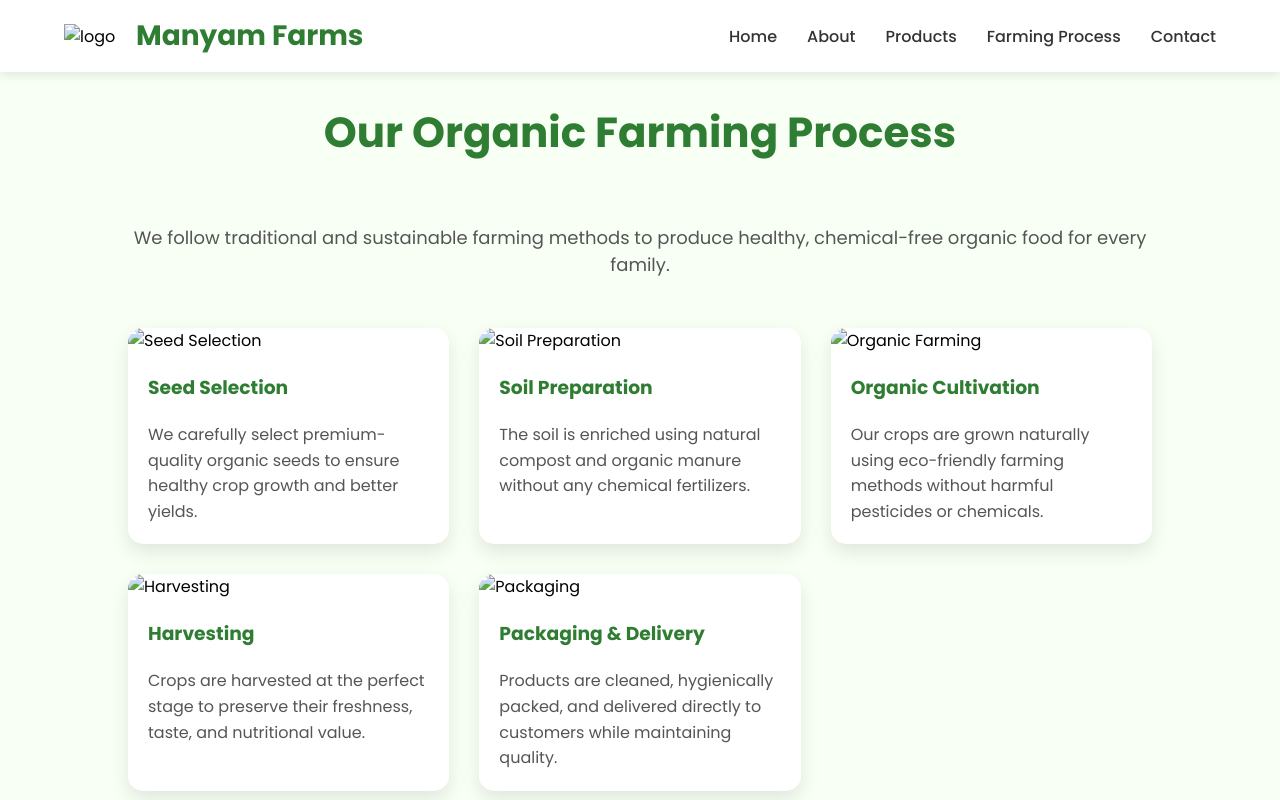
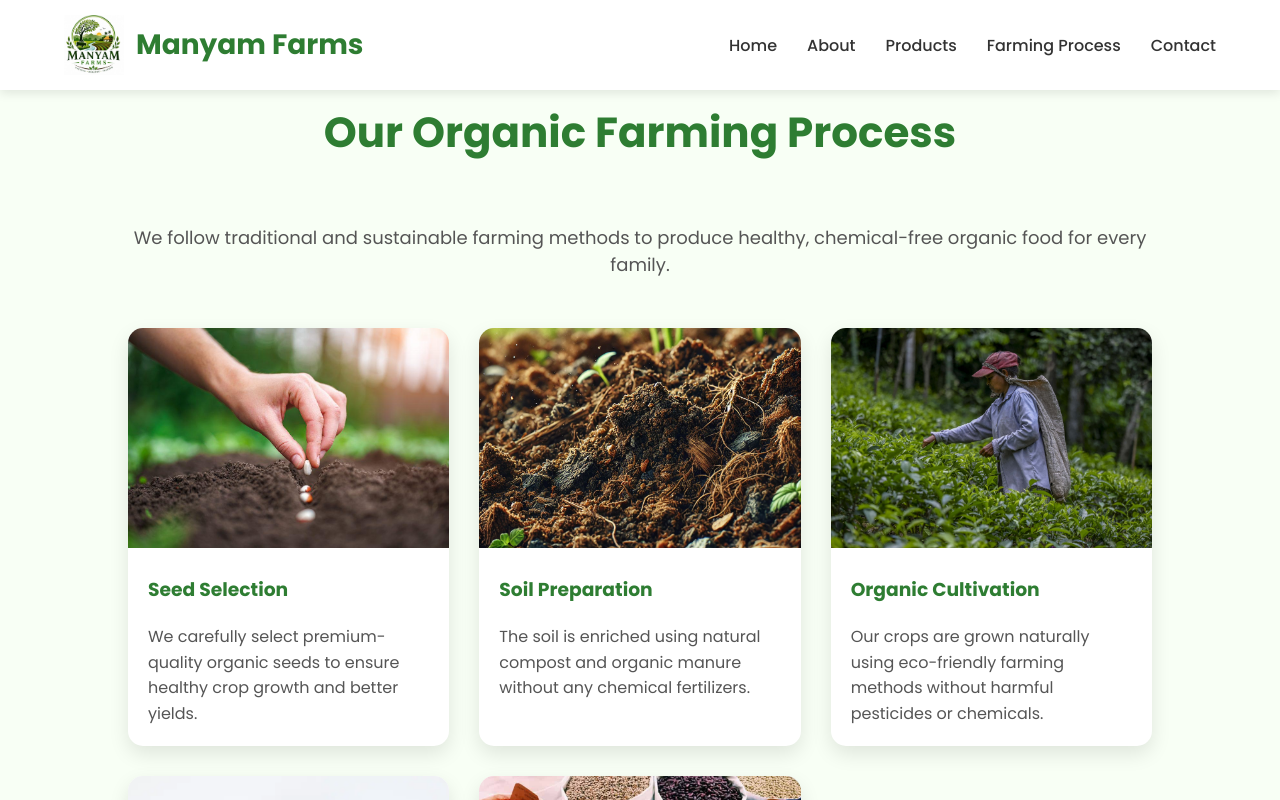
Before and after one commit to 22kalyani/manayam_farms, a plain HTML site: page index.html in a window 1280 px wide. Both pictures are taken after a click on the link "Farming Process". Shown: the part 2302-3102 px from the top of the page. Drawn offline with Linux system fonts and the light colour scheme.

Commit message:
Add files via upload

```diff
--- a/index.html
+++ b/index.html
@@ -20,7 +20,7 @@
 
         <div class="logo">
 
-            <img src="images/logo.jpeg" alt="logo">
+            <img src="logo.jpeg" alt="logo">
 
             <h2>Manyam Farms</h2>
 
@@ -49,10 +49,10 @@
 <section class="hero">
 
     <div class="slider">
-        <img src="images/hero1.jpg" class="slide active" alt="">
-        <img src="images/hero2.jpg" class="slide" alt="">
-        <img src="images/hero3.jpg" class="slide" alt="">
-        <img src="images/hero4.jpg" class="slide" alt="">
+        <img src="hero1.jpg" class="slide active" alt="">
+        <img src="hero2.jpg" class="slide" alt="">
+        <img src="hero3.jpg" class="slide" alt="">
+        <img src="hero4.jpg" class="slide" alt="">
     </div>
 
     <div class="overlay">
@@ -172,7 +172,7 @@ Fresh Organic Products Straight From Our Farm
 
         <!-- Card 1 -->
         <div class="farm-card">
-            <img src="images/seed.jpeg" alt="Seed Selection">
+            <img src="seed.jpeg" alt="Seed Selection">
             <h3>Seed Selection</h3>
             <p>
                 We carefully select premium-quality organic seeds to ensure healthy
@@ -182,7 +182,7 @@ Fresh Organic Products Straight From Our Farm
 
         <!-- Card 2 -->
         <div class="farm-card">
-            <img src="images/soil.jpg" alt="Soil Preparation">
+            <img src="soil.jpg" alt="Soil Preparation">
             <h3>Soil Preparation</h3>
             <p>
                 The soil is enriched using natural compost and organic manure
@@ -192,7 +192,7 @@ Fresh Organic Products Straight From Our Farm
 
         <!-- Card 3 -->
         <div class="farm-card">
-            <img src="images/farming.jpg" alt="Organic Farming">
+            <img src="farming.jpg" alt="Organic Farming">
             <h3>Organic Cultivation</h3>
             <p>
                 Our crops are grown naturally using eco-friendly farming methods
@@ -202,7 +202,7 @@ Fresh Organic Products Straight From Our Farm
 
         <!-- Card 4 -->
         <div class="farm-card">
-            <img src="images/harvest.jpg" alt="Harvesting">
+            <img src="harvest.jpg" alt="Harvesting">
             <h3>Harvesting</h3>
             <p>
                 Crops are harvested at the perfect stage to preserve their
@@ -212,7 +212,7 @@ Fresh Organic Products Straight From Our Farm
 
         <!-- Card 5 -->
         <div class="farm-card">
-            <img src="images/package.jpg" alt="Packaging">
+            <img src="package.jpg" alt="Packaging">
             <h3>Packaging & Delivery</h3>
             <p>
                 Products are cleaned, hygienically packed, and delivered directly
```
